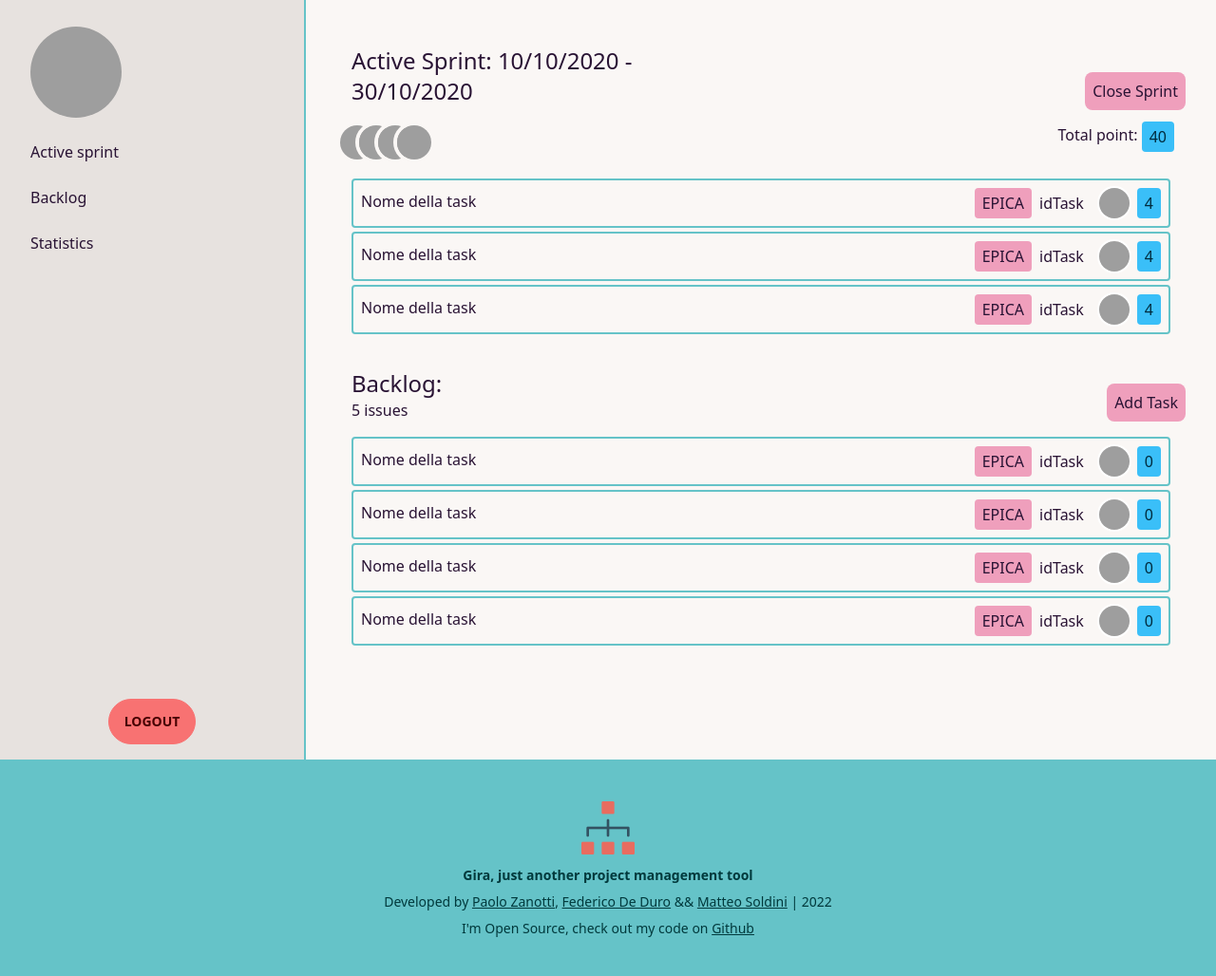
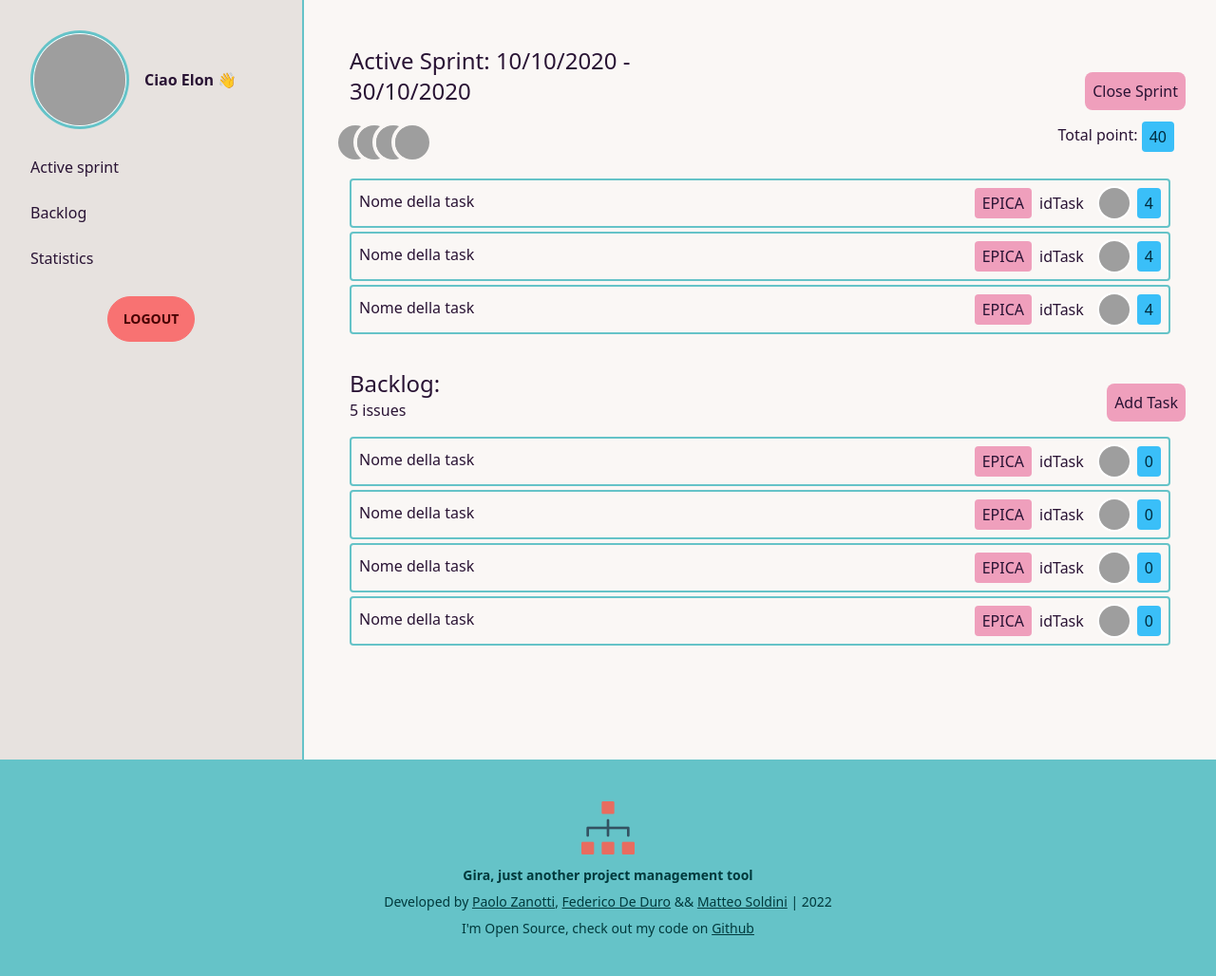
Before and after one commit to zanottipaolo/DB1-Agile, a Flask app: page /backlog in a window 1280 px wide. Shown: the whole page at 95% size. Run offline with Flask 2, Linux system fonts and the light colour scheme; some libraries are stand-ins or nearby versions; grey boxes are pictures that could not be loaded.

Commit message:
💄  Add ring on Avatar

```diff
--- a/templates/base.html
+++ b/templates/base.html
@@ -34,17 +34,17 @@
             </label>
             {% block body %}{% endblock %}
         </div>
-        <div class="drawer-side bg-base-300 border-r-2 border-primary">
+        <div class="p-4 overflow-y-auto w-80 bg-base-300 border-r-2 border-primary">
             <label for="my-drawer-2" class="drawer-overlay"></label>
-            <ul class="menu p-4 h-auto w-80">
-                <!-- Sidebar content -->
-                <li class="disabled">
-                    <div class="avatar">
-                        <div class="w-24 rounded-full">
-                            <a href="#"><img src="https://api.lorem.space/image/face?hash=92310" /></a>
-                        </div>
-                    </div>
-                </li>
+            <div class="avatar">
+                <div class="w-24 rounded-full m-5 ring ring-primary ring-offset-1 hover:ring-offset-4 transition duration-300 ease-in-out">
+                    <a href="#">
+                        <img src="https://api.lorem.space/image/face?hash=92310" />
+                    </a>
+                </div>
+                <p class="flex items-center font-bold">Ciao Elon 👋</p>
+            </div>
+            <ul class="menu">
                 <li><a href="{{ url_for('sprint') }}">Active sprint</a></li>
                 <li><a href="{{ url_for('backlog') }}"> Backlog</a></li>
                 <li><a href="#">Statistics</a></li>
```
